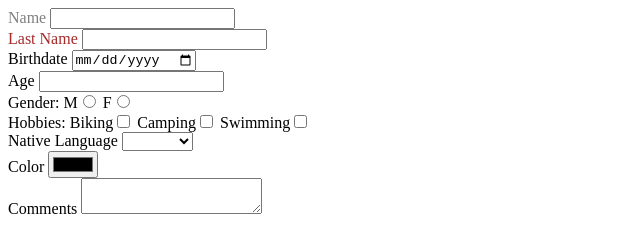
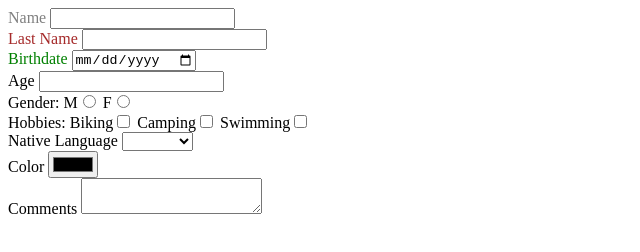
Before and after one commit to aneudy2000/lecuelita, a plain HTML site: page form/form.html in a window 1280 px wide. Shown: the full height of the page, 0-640 px from the left. Drawn offline with Linux system fonts and the light colour scheme.

Commit message:
add color green

```diff
--- a/form/form.html
+++ b/form/form.html
@@ -12,7 +12,7 @@
         <input type="text" name="lastname">
     </div>
     <div>
-        <label>Birthdate</label>
+        <label style="color: green">Birthdate</label>
         <input type="date" name="birthdate">
     </div>
     <div>
```
